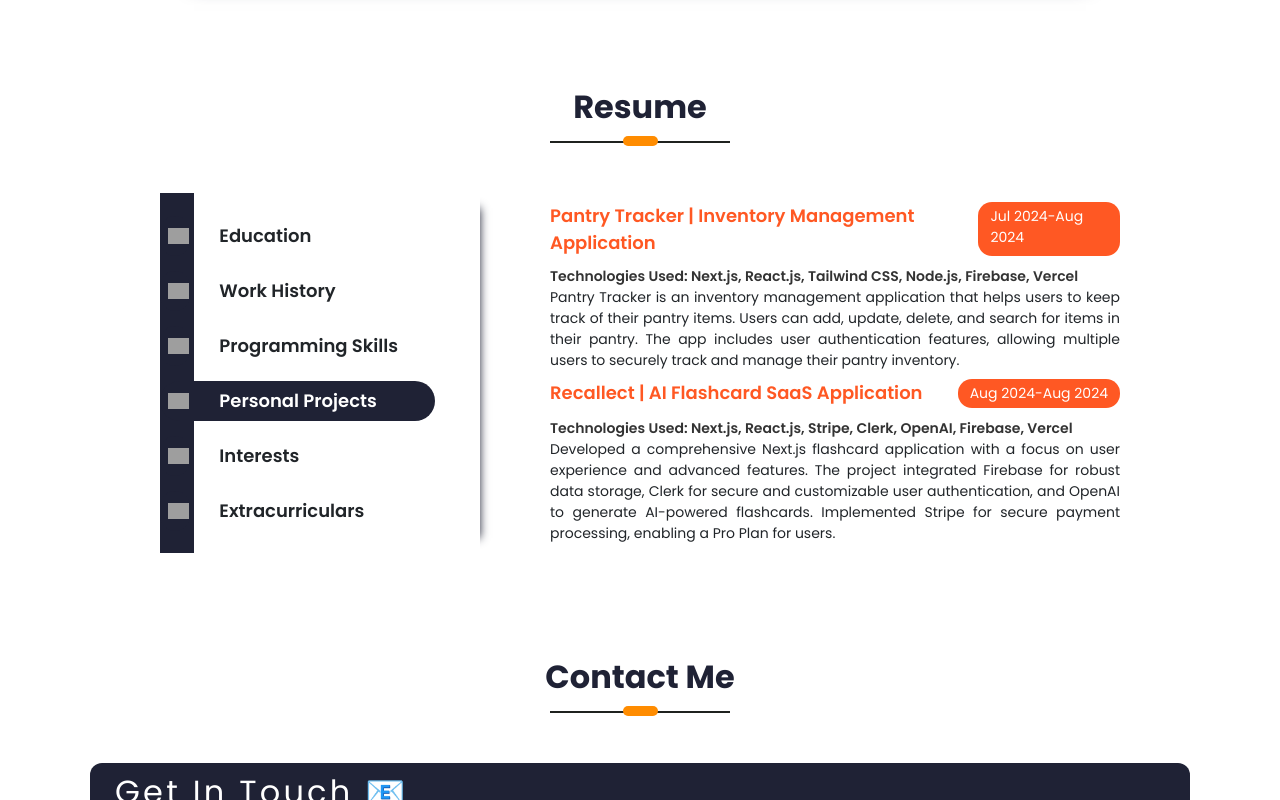
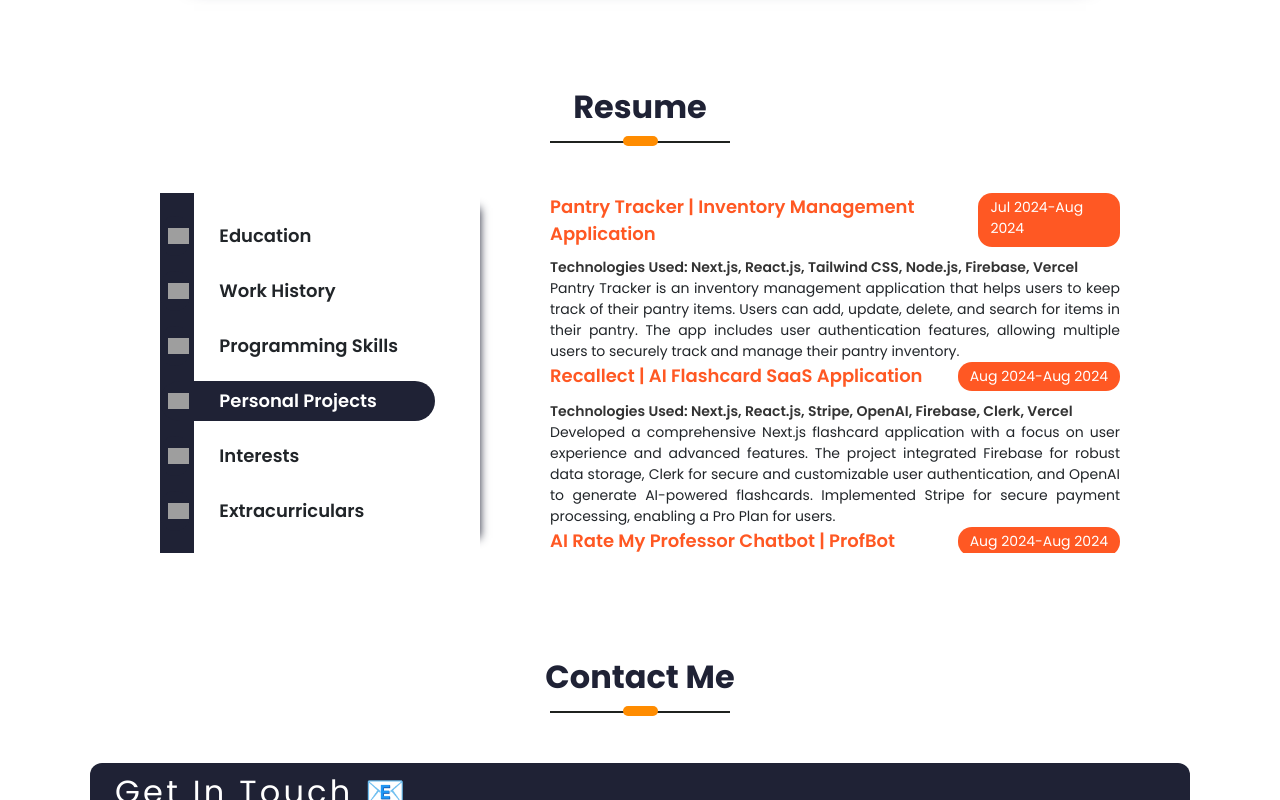
Before and after one commit to saikiransomanagoudar/saikiran-portfolio, a React (Create React App) app in the folder client/: page / in a window 1280 px wide. Both pictures are taken after a click on the element "Personal Projects". Shown: the part 1924-2724 px from the top of the page. Built offline with nearby package versions, Linux system fonts and the light colour scheme; grey boxes are pictures that could not be loaded; a web font is replaced by a local one.

Commit message:
Update Resume - Personal Projects section

```diff
--- a/client/src/PortfolioContainer/Resume/Resume.css
+++ b/client/src/PortfolioContainer/Resume/Resume.css
@@ -200,6 +200,27 @@
   border-radius: 4px;
 }
 
+/* Projects Section - Scrollable container */
+.projects-container {
+  display: flex;
+  flex-direction: column;
+  align-items: flex-start;
+  justify-content: flex-start;
+  width: 100%;
+  overflow-y: auto; /* Allows vertical scrolling */
+  max-height: 400px; /* Set a maximum height for the container */
+}
+
+/* Customize the scrollbar for desktop */
+.projects-container::-webkit-scrollbar {
+  width: 8px;
+}
+
+.projects-container::-webkit-scrollbar-thumb {
+  background-color: #ff5823; /* Customize the scrollbar thumb */
+  border-radius: 4px;
+}
+
 .skill-percentage {
   position: relative;
   height: 15px;
--- a/client/src/PortfolioContainer/Resume/Resume.js
+++ b/client/src/PortfolioContainer/Resume/Resume.js
@@ -120,6 +120,24 @@ const Resume = (props) => {
     );
   };
 
+  const renderProjects = () => {
+    return (
+      <div className="projects-container">
+        {projectDetails.map((projectDetails, index) => (
+          <ResumeHeading
+            key={index}
+            heading={projectDetails.title}
+            subHeading={projectDetails.subHeading}
+            description={projectDetails.description}
+            fromDate={projectDetails.duration.fromDate}
+            toDate={projectDetails.duration.toDate}
+          />
+        ))}
+      </div>
+    );
+  };
+
+
   const projectDetails = [
     {
       title: "Pantry Tracker | Inventory Management Application",
@@ -135,7 +153,15 @@ const Resume = (props) => {
       description:
         "Developed a comprehensive Next.js flashcard application with a focus on user experience and advanced features. The project integrated Firebase for robust data storage, Clerk for secure and customizable user authentication, and OpenAI to generate AI-powered flashcards. Implemented Stripe for secure payment processing, enabling a Pro Plan for users.",
       subHeading:
-        "Technologies Used: Next.js, React.js, Stripe, Clerk, OpenAI, Firebase, Vercel"
+        "Technologies Used: Next.js, React.js, Stripe, OpenAI, Firebase, Clerk, Vercel"
+    },
+    {
+      title: "AI Rate My Professor Chatbot | ProfBot",
+      duration: { fromDate: "Aug 2024", toDate: "Aug 2024" },
+      description:
+        "ProfBot is a chatbot that helps students in choosing the right professor for their academic needs based on rating, subject, and skills.",
+      subHeading:
+        "Technologies Used: Next.js, React.js, Python, Node.js, Python, PineconeDB, Vercel"
     }
   ];
 
@@ -214,16 +240,7 @@ const Resume = (props) => {
       {renderProgrammingSkills()}
     </div>,
     <div className="resume-screen-container" key="projects">
-      {projectDetails.map((projectDetails, index) => (
-        <ResumeHeading
-          key={index}
-          heading={projectDetails.title}
-          subHeading={projectDetails.subHeading}
-          description={projectDetails.description}
-          fromDate={projectDetails.duration.fromDate}
-          toDate={projectDetails.duration.toDate}
-        />
-      ))}
+      {renderProjects()}
     </div>,
     <div className="resume-screen-container" key="interests">
       <ResumeHeading
```
